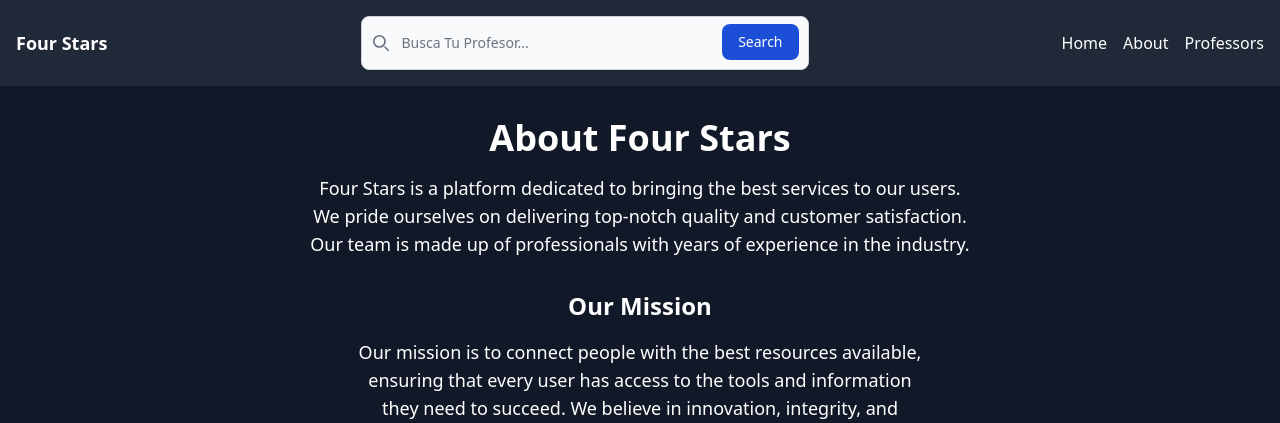
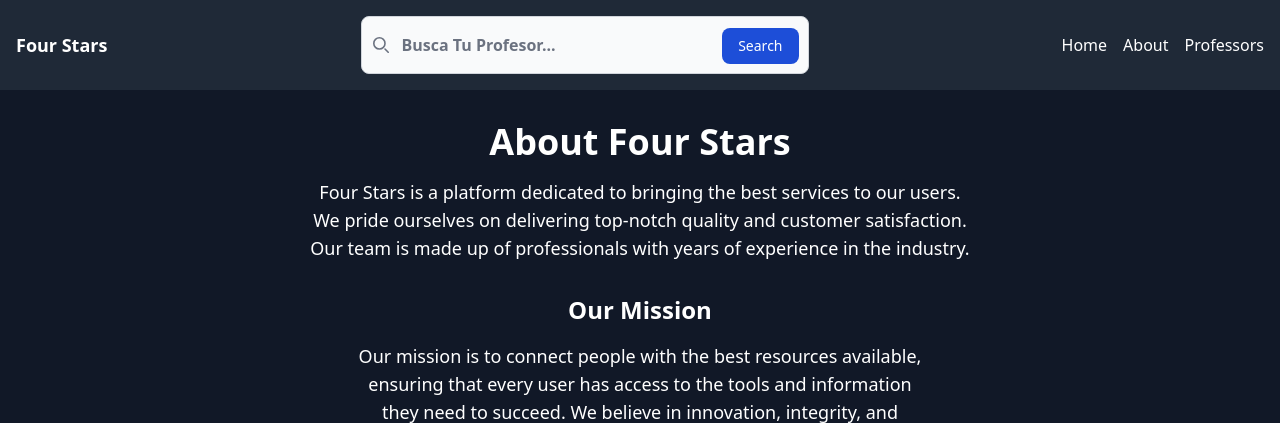
Before and after one commit to tebanduarte2/TALLER1, a Django app: page /about/ in a window 1280 px wide. Shown: the top 423 px of the page. Run offline with Django 5.2, Linux system fonts and the light colour scheme; style sheets or scripts are compiled from the project's sources; some libraries are stand-ins or nearby versions.

Commit message:
style update

```diff
--- a/fourStars/templates/partials/nav.html
+++ b/fourStars/templates/partials/nav.html
@@ -11,7 +11,7 @@
                         <path stroke="currentColor" stroke-linecap="round" stroke-linejoin="round" stroke-width="2" d="m19 19-4-4m0-7A7 7 0 1 1 1 8a7 7 0 0 1 14 0Z"/>
                     </svg>
                 </div>
-                <input type="search" name="search" id="search" value="{{ search_query }}" class="block w-full p-4 ps-10 text-sm text-gray-900 border border-gray-300 rounded-lg bg-gray-50 focus:ring-blue-500 focus:border-blue-500 dark:bg-gray-700 dark:border-gray-600 dark:placeholder-gray-400 dark:text-white dark:focus:ring-blue-500 dark:focus:border-blue-500" placeholder="Busca Tu Profesor..." />
+                <input type="search" name="search" id="search" value="{{ search_query }}" class="block w-full  font-bold p-4 ps-10 text-md text-gray-900 border border-gray-300 rounded-lg bg-gray-50 focus:ring-blue-500 focus:border-blue-500 dark:bg-gray-700 dark:border-gray-600 dark:placeholder-gray-400 dark:text-white dark:focus:ring-blue-500 dark:focus:border-blue-500" placeholder="Busca Tu Profesor..." />
                 <button type="submit" class="text-white absolute end-2.5 bottom-2.5 bg-blue-700 hover:bg-blue-800 focus:ring-4 focus:outline-none focus:ring-blue-300 font-medium rounded-lg text-sm px-4 py-2 dark:bg-blue-600 dark:hover:bg-blue-700 dark:focus:ring-blue-800">Search</button>
             </div>
         </form>
```
